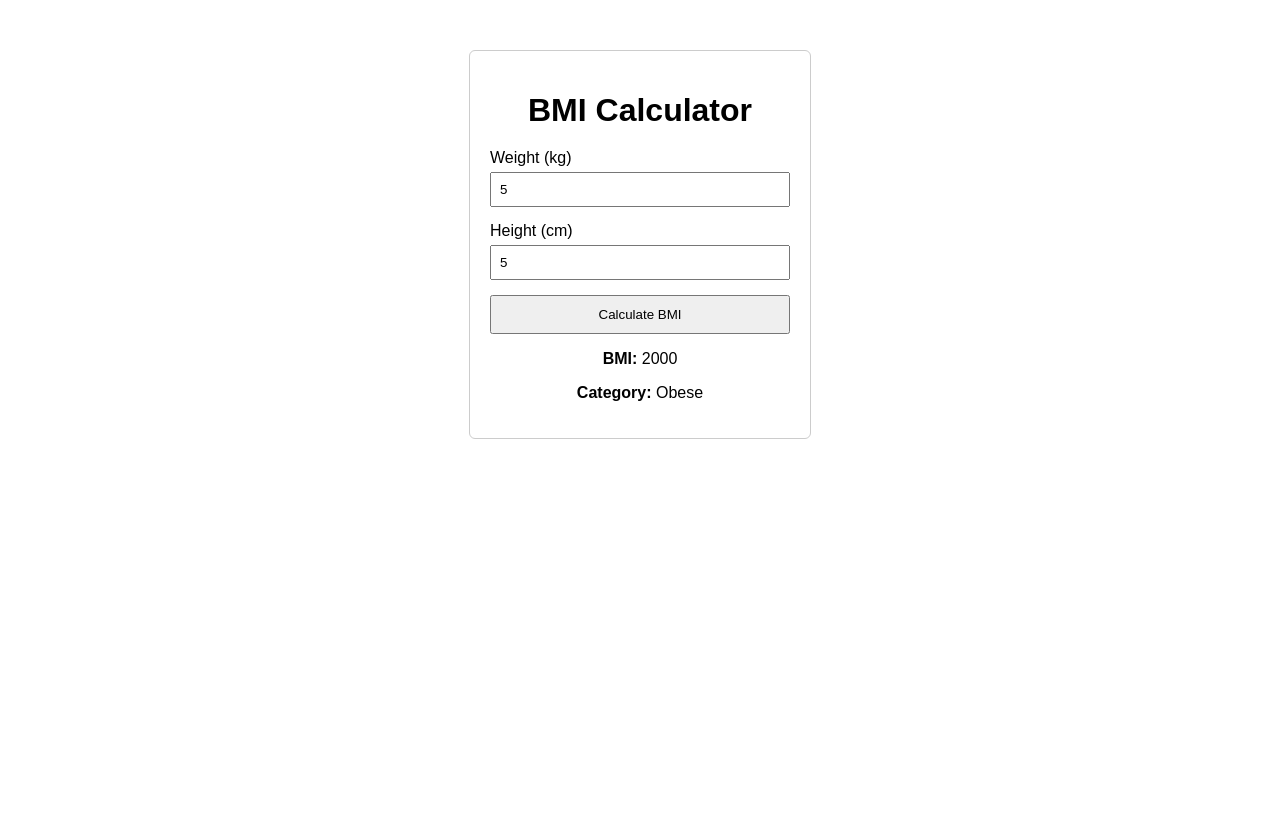
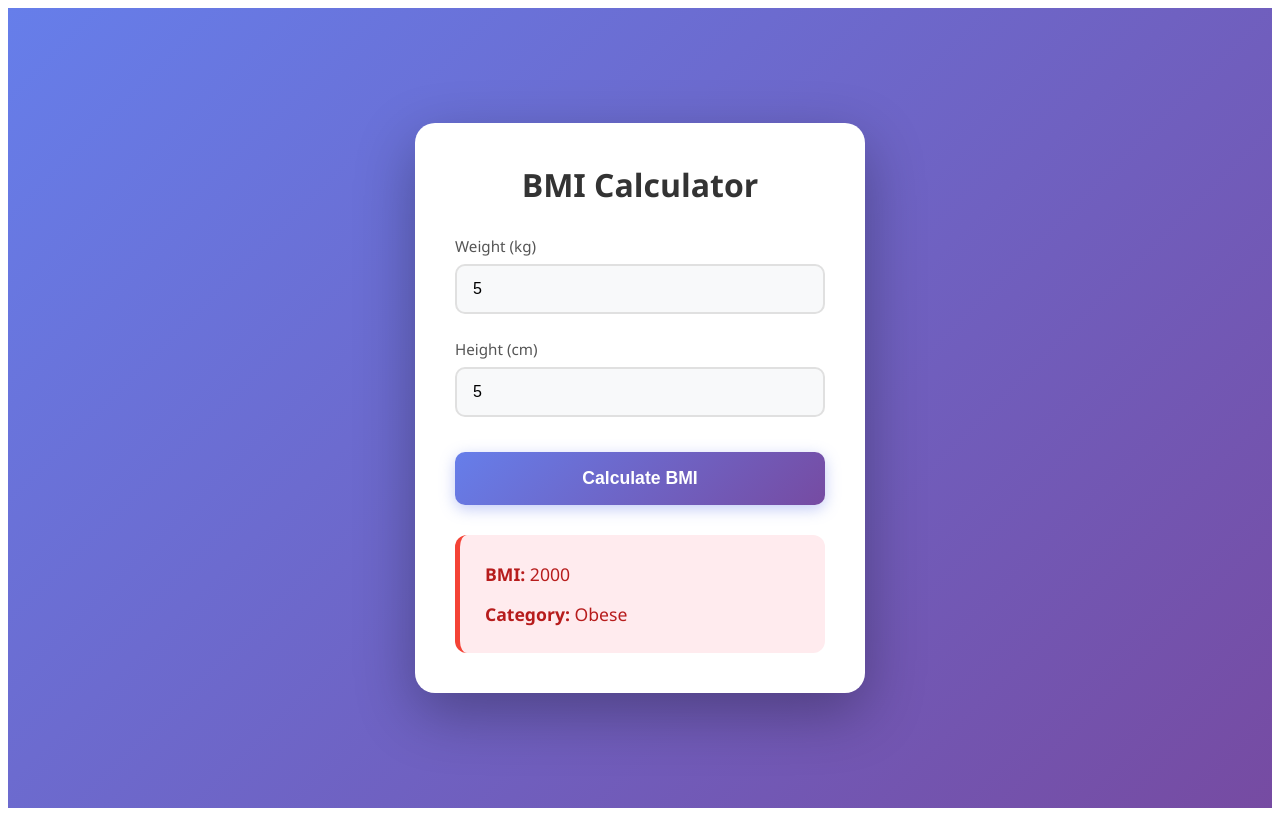
Before and after one commit to TehTarikPanas/calculator-app, an Angular app: page / in a window 1280 px wide. Both pictures are taken after typing "5", "5" into the empty fields and a click on the button "Calculate BMI". Built offline with nearby package versions, Linux system fonts and the light colour scheme.

Commit message:
enhance styling and layout

```diff
--- a/src/app/app.component.css
+++ b/src/app/app.component.css
@@ -1,44 +1,182 @@
+* {
+  margin: 0;
+  padding: 0;
+  box-sizing: border-box;
+}
+
+body {
+  font-family: 'Segoe UI', Tahoma, Geneva, Verdana, sans-serif;
+  background: linear-gradient(135deg, #667eea 0%, #764ba2 100%);
+  min-height: 100vh;
+  display: flex;
+  justify-content: center;
+  align-items: center;
+  padding: 20px;
+}
+
 .container {
-  width: 300px;
-  margin: 50px auto;
-  padding: 20px;
-  border: 1px solid #ccc;
-  border-radius: 6px;
-  text-align: center;
-  font-family: Arial, sans-serif;
+  background: white;
+  border-radius: 20px;
+  box-shadow: 0 20px 60px rgba(0, 0, 0, 0.3);
+  padding: 40px;
+  max-width: 450px;
+  width: 100%;
+  animation: slideIn 0.5s ease-out;
+}
+
+@keyframes slideIn {
+  from {
+    opacity: 0;
+    transform: translateY(-30px);
+  }
+  to {
+    opacity: 1;
+    transform: translateY(0);
+  }
 }
 
 h1 {
-  margin-bottom: 20px;
+  text-align: center;
+  color: #333;
+  margin-bottom: 30px;
+  font-size: 2rem;
+  font-weight: 600;
 }
 
 .form-group {
-  margin-bottom: 15px;
-  text-align: left;
+  margin-bottom: 25px;
 }
 
 label {
   display: block;
-  margin-bottom: 5px;
+  margin-bottom: 8px;
+  color: #555;
+  font-weight: 500;
+  font-size: 0.95rem;
 }
 
-input {
+input[type='number'] {
   width: 100%;
-  padding: 8px;
-  box-sizing: border-box;
+  padding: 14px 16px;
+  border: 2px solid #e0e0e0;
+  border-radius: 10px;
+  font-size: 1rem;
+  transition: all 0.3s ease;
+  background: #f8f9fa;
+}
+
+input[type='number']:focus {
+  outline: none;
+  border-color: #667eea;
+  background: white;
+  box-shadow: 0 0 0 3px rgba(102, 126, 234, 0.1);
+}
+
+input[type='number']::placeholder {
+  color: #aaa;
 }
 
 button {
   width: 100%;
-  padding: 10px;
+  padding: 16px;
+  background: linear-gradient(135deg, #667eea 0%, #764ba2 100%);
+  color: white;
+  border: none;
+  border-radius: 10px;
+  font-size: 1.1rem;
+  font-weight: 600;
   cursor: pointer;
+  transition: all 0.3s ease;
+  margin-top: 10px;
+  box-shadow: 0 4px 15px rgba(102, 126, 234, 0.4);
+}
+
+button:hover {
+  transform: translateY(-2px);
+  box-shadow: 0 6px 20px rgba(102, 126, 234, 0.6);
+}
+
+button:active {
+  transform: translateY(0);
 }
 
 .error {
-  color: red;
-  margin-top: 10px;
+  background: #fee;
+  color: #c33;
+  padding: 12px 16px;
+  border-radius: 8px;
+  margin-top: 20px;
+  border-left: 4px solid #c33;
+  font-size: 0.9rem;
 }
 
 .result {
-  margin-top: 15px;
+  margin-top: 30px;
+  padding: 25px;
+  border-radius: 12px;
+  animation: fadeIn 0.5s ease-out;
 }
+
+@keyframes fadeIn {
+  from {
+    opacity: 0;
+    transform: scale(0.95);
+  }
+  to {
+    opacity: 1;
+    transform: scale(1);
+  }
+}
+
+.result p {
+  font-size: 1.1rem;
+  margin-bottom: 12px;
+  line-height: 1.6;
+}
+
+.result p:last-child {
+  margin-bottom: 0;
+}
+
+.result strong {
+  font-weight: 600;
+}
+
+.result.underweight {
+  background: #e3f2fd;
+  border-left: 5px solid #2196f3;
+  color: #0d47a1;
+}
+
+.result.normal {
+  background: #e8f5e9;
+  border-left: 5px solid #4caf50;
+  color: #1b5e20;
+}
+
+.result.overweight {
+  background: #fff3e0;
+  border-left: 5px solid #ff9800;
+  color: #e65100;
+}
+
+.result.obese {
+  background: #ffebee;
+  border-left: 5px solid #f44336;
+  color: #b71c1c;
+}
+
+@media (max-width: 480px) {
+  .container {
+    padding: 30px 25px;
+  }
+
+  h1 {
+    font-size: 1.75rem;
+  }
+
+  button {
+    padding: 14px;
+    font-size: 1rem;
+  }
+}
--- a/src/app/app.component.html
+++ b/src/app/app.component.html
@@ -3,6 +3,7 @@
   <title>Calculator</title>
   <meta name="viewport" content="width=device-width, initial-scale=1" />
   <link rel="icon" type="image/x-icon" href="favicon.ico" />
+  <link rel="stylesheet" href="app.component.css" />
 </head>
 <body>
   <div class="container">
@@ -24,7 +25,7 @@
       {{ errorMessage }}
     </p>
 
-    <div class="result" *ngIf="bmi !== null">
+    <div class="result" *ngIf="bmi !== null" [ngClass]="getCategoryClass()">
       <p><strong>BMI:</strong> {{ bmi }}</p>
       <p><strong>Category:</strong> {{ category }}</p>
     </div>
--- a/src/app/app.component.ts
+++ b/src/app/app.component.ts
@@ -7,10 +7,9 @@ import { FormsModule } from '@angular/forms';
   standalone: true,
   imports: [CommonModule, FormsModule],
   templateUrl: './app.component.html',
-  styleUrls: ['./app.component.css']
+  styleUrls: ['./app.component.css'],
 })
 export class AppComponent {
-
   weight: number | null = null;
   height: number | null = null;
 
@@ -24,12 +23,7 @@ export class AppComponent {
     this.category = '';
 
     // Input validation
-    if (
-      this.weight === null ||
-      this.height === null ||
-      this.weight <= 0 ||
-      this.height <= 0
-    ) {
+    if (this.weight === null || this.height === null || this.weight <= 0 || this.height <= 0) {
       this.errorMessage = 'Please enter valid positive values for weight and height.';
       return;
     }
@@ -52,4 +46,20 @@ export class AppComponent {
       this.category = 'Obese';
     }
   }
+
+  // Returns the CSS class name for styling based on BMI category
+  getCategoryClass(): string {
+    if (this.bmi !== null) {
+      if (this.bmi < 18.5) {
+        return 'underweight';
+      } else if (this.bmi >= 18.5 && this.bmi <= 24.9) {
+        return 'normal';
+      } else if (this.bmi >= 25 && this.bmi <= 29.9) {
+        return 'overweight';
+      } else {
+        return 'obese';
+      }
+    }
+    return '';
+  }
 }
```
